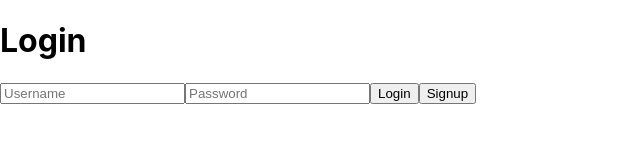
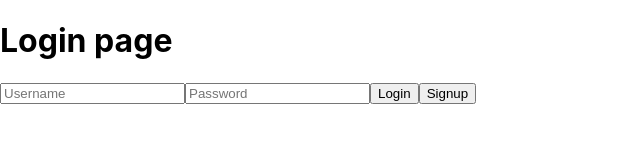
Before and after one commit to SANTHOSH03S/dashboard, a React (Create React App) app: page /login in a window 1280 px wide. Shown: the top 160 px of the page, without its empty margins (0-640 px from the left). Built offline with nearby package versions, Linux system fonts and the light colour scheme.

Commit message:
Added test changes to dashboard

```diff
--- a/src/components/Login.jsx
+++ b/src/components/Login.jsx
@@ -19,7 +19,7 @@
   return (
     <div className="flex items-center justify-center h-screen">
       <div className="p-6 border rounded-lg shadow-md w-80">
-        <h1 className="text-xl font-bold mb-4">Login</h1>
+        <h1 className="text-xl font-bold mb-4">Login page </h1>
 
         <input
           type="text"
```
